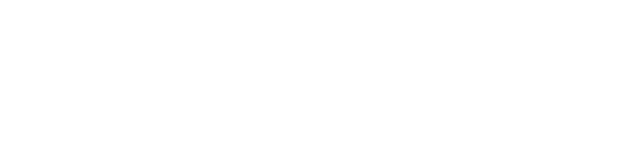
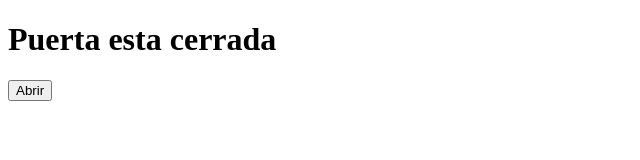
Before and after one commit to devnoe/curso-vuejs, a plain HTML site: page 06-watchers/index.html in a window 1280 px wide. Shown: the whole page, without its empty margins (0-640 px from the left). Drawn offline with nearby package versions, Linux system fonts and the light colour scheme.

Commit message:
Watchers terminados - haciendo uso de funciones computadas

```diff
--- a/06-watchers/index.html
+++ b/06-watchers/index.html
@@ -17,12 +17,28 @@
     const vm = Vue.createApp({
       data() {
         return {
-          text: "Hola Vue!",
+          text: "Puerta esta cerrada",
+          isOpen: false,
         };
       },
+      // Se activan cuando la variable surge un cambio
       watch: {
+        text(newValue, oldValue) {
+          console.log(`Watcher activado > nuevo valor: ${ newValue }; valor anterior: ${ oldValue }`);
+        },
+        isOpen(value) {
+          this.text = value ? "Puerta esta abierta" : "Puerta esta cerrada";
+        }
       },
-      template: ``
+      computed: {
+        btnLabel() {
+          return this.isOpen ? "Cerrar" : "Abrir";
+        }
+      },
+      template: `
+        <h1>{{ text }}</h1>
+        <button @click="isOpen = !isOpen">{{ btnLabel }}</button>
+      `
     }).mount('#app');
   </script>
 </body>
```
